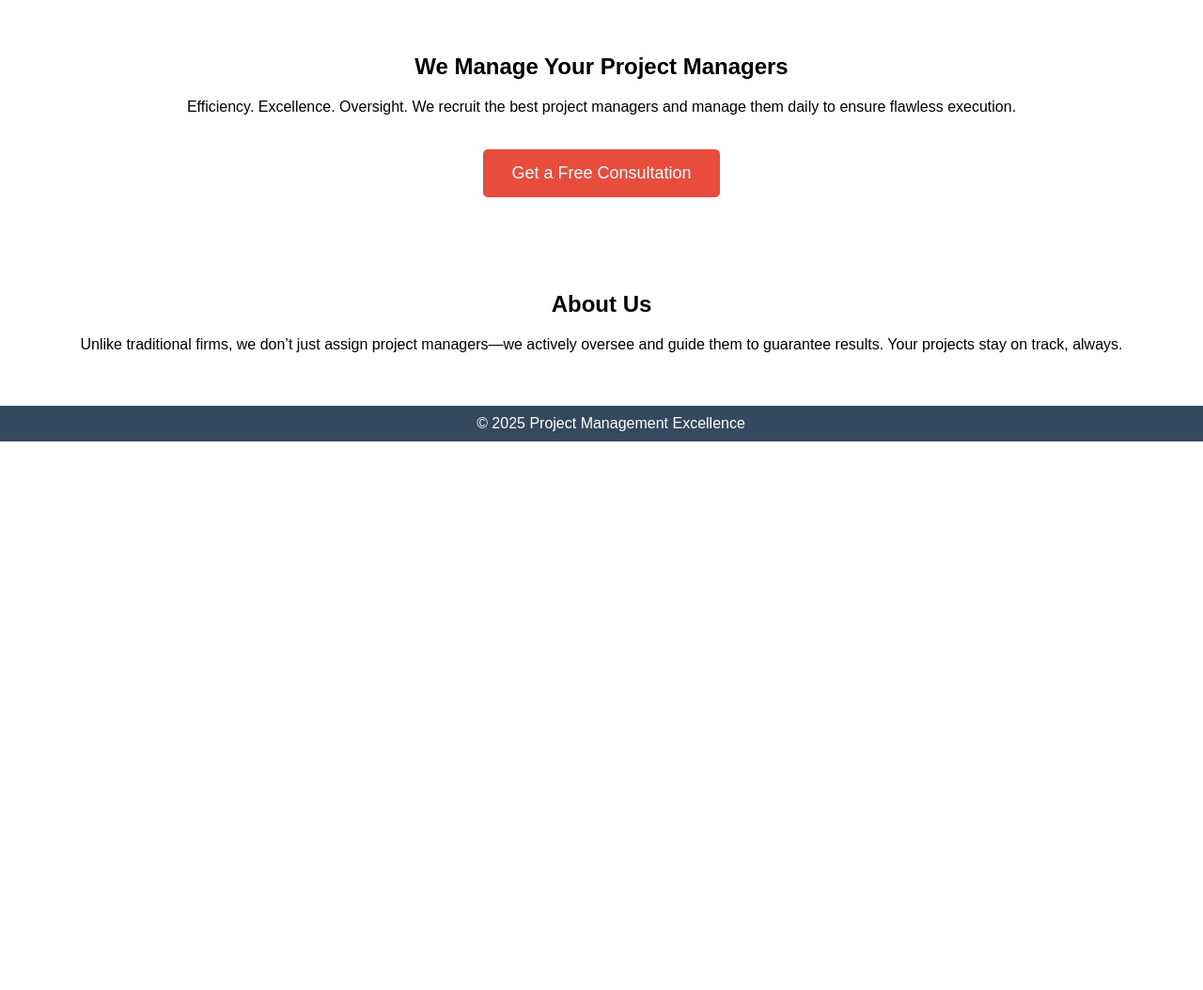
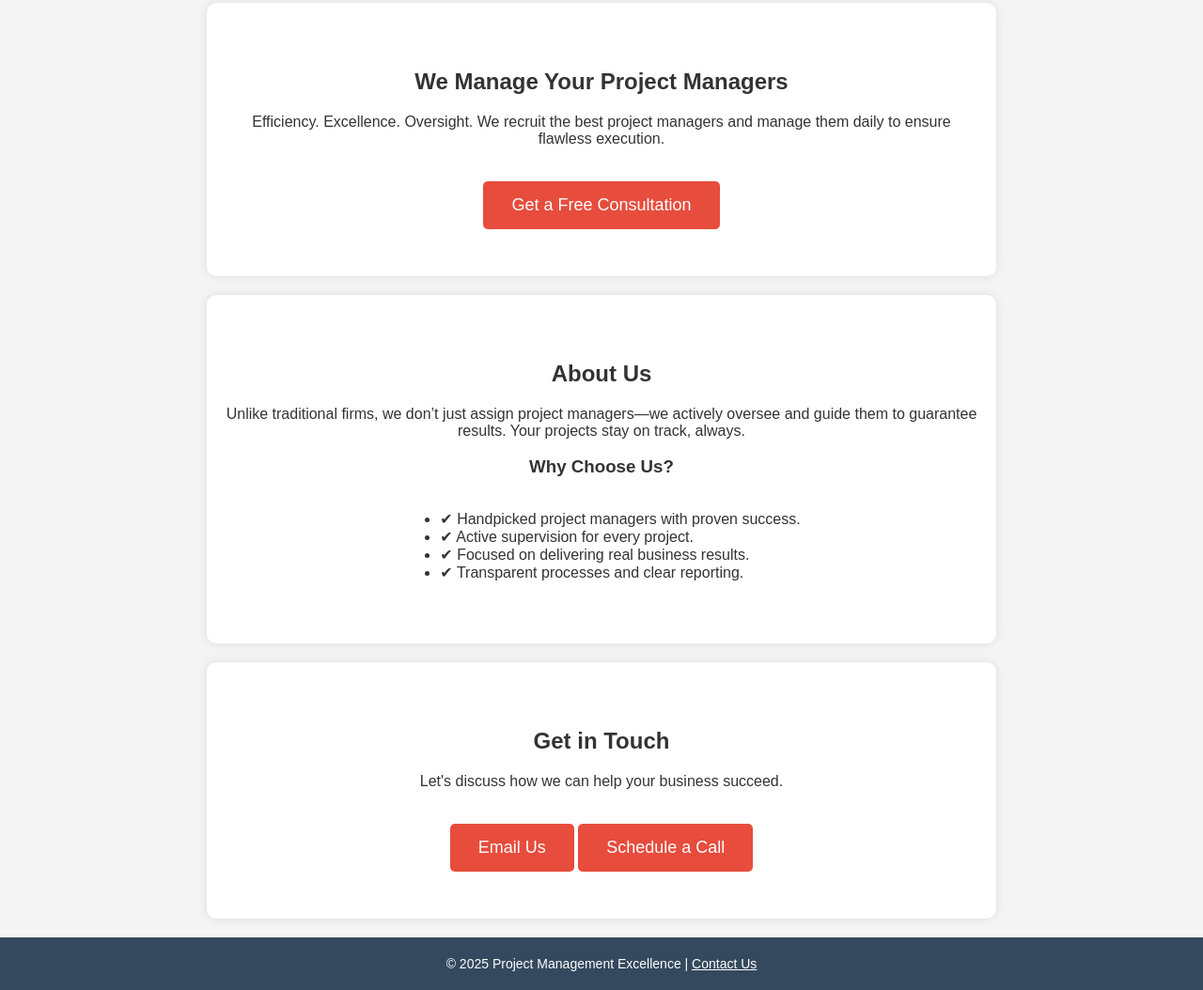
Before and after one commit to AbdiDey11888/project-management, a plain HTML site: page index.html in a window 1280 px wide. Shown: the part 89-1143 px from the top of the page at 94% size. Before the commit the page ends 800 px from the top, so only its background shows below. Drawn offline with Linux system fonts and the light colour scheme.

Commit message:
Update index.html

```diff
--- a/index.html
+++ b/index.html
@@ -1,4 +1,4 @@
-CTYPE html><html lang="en">
+<!DOCTYPE html><html lang="en">
 <head>
     <meta charset="UTF-8">
     <meta name="viewport" content="width=device-width, initial-scale=1.0">
@@ -9,15 +9,24 @@ CTYPE html><html lang="en">
             margin: 0;
             padding: 0;
             text-align: center;
+            background-color: #f4f4f4;
+            color: #333;
         }
         .header {
             background-color: #2c3e50;
             color: white;
             padding: 20px;
-            font-size: 24px;
+            font-size: 28px;
+            font-weight: bold;
         }
         .section {
-            padding: 40px;
+            padding: 50px 20px;
+            max-width: 800px;
+            margin: auto;
+            background: white;
+            margin-top: 20px;
+            border-radius: 10px;
+            box-shadow: 0 0 10px rgba(0, 0, 0, 0.1);
         }
         .cta-button {
             background-color: #e74c3c;
@@ -28,14 +37,17 @@ CTYPE html><html lang="en">
             border-radius: 5px;
             display: inline-block;
             margin-top: 20px;
+            transition: 0.3s;
+        }
+        .cta-button:hover {
+            background-color: #c0392b;
         }
         .footer {
             background-color: #34495e;
             color: white;
-            padding: 10px;
-            position: relative;
-            bottom: 0;
-            width: 100%;
+            padding: 20px;
+            margin-top: 20px;
+            font-size: 14px;
         }
     </style>
 </head>
@@ -49,9 +61,23 @@ CTYPE html><html lang="en">
 <div class="section" id="about">
     <h2>About Us</h2>
     <p>Unlike traditional firms, we don’t just assign project managers—we actively oversee and guide them to guarantee results. Your projects stay on track, always.</p>
+    <h3>Why Choose Us?</h3>
+    <ul style="text-align: left; display: inline-block;">
+        <li>✔ Handpicked project managers with proven success.</li>
+        <li>✔ Active supervision for every project.</li>
+        <li>✔ Focused on delivering real business results.</li>
+        <li>✔ Transparent processes and clear reporting.</li>
+    </ul>
 </div>
 
-<div class="footer">&copy; 2025 Project Management Excellence</div>
+<div class="section" id="contact">
+    <h2>Get in Touch</h2>
+    <p>Let's discuss how we can help your business succeed.</p>
+    <a href="mailto:contact@yourcompany.com" class="cta-button">Email Us</a>
+    <a href="https://calendly.com/yourcompany/consultation" class="cta-button">Schedule a Call</a>
+</div>
+
+<div class="footer">&copy; 2025 Project Management Excellence | <a href="#contact" style="color: white;">Contact Us</a></div>
 
 </body>
 </html>
```
